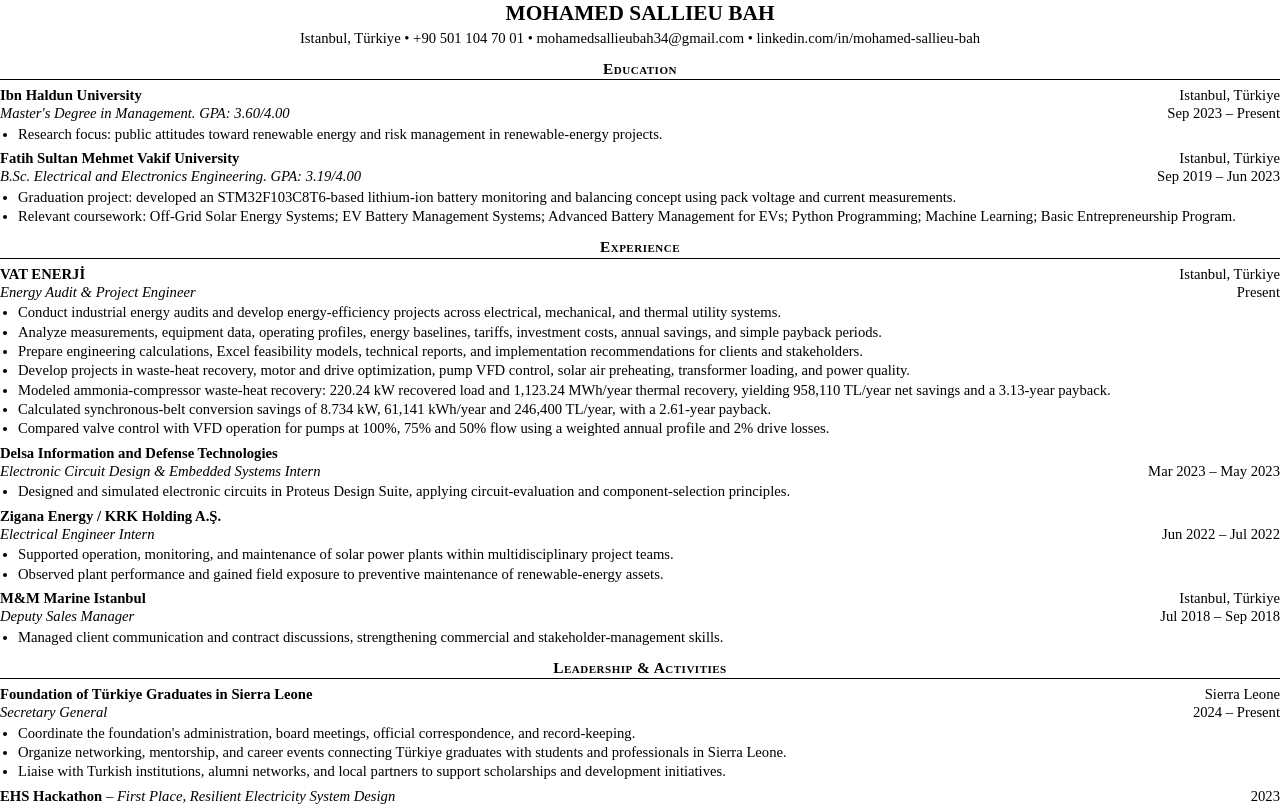
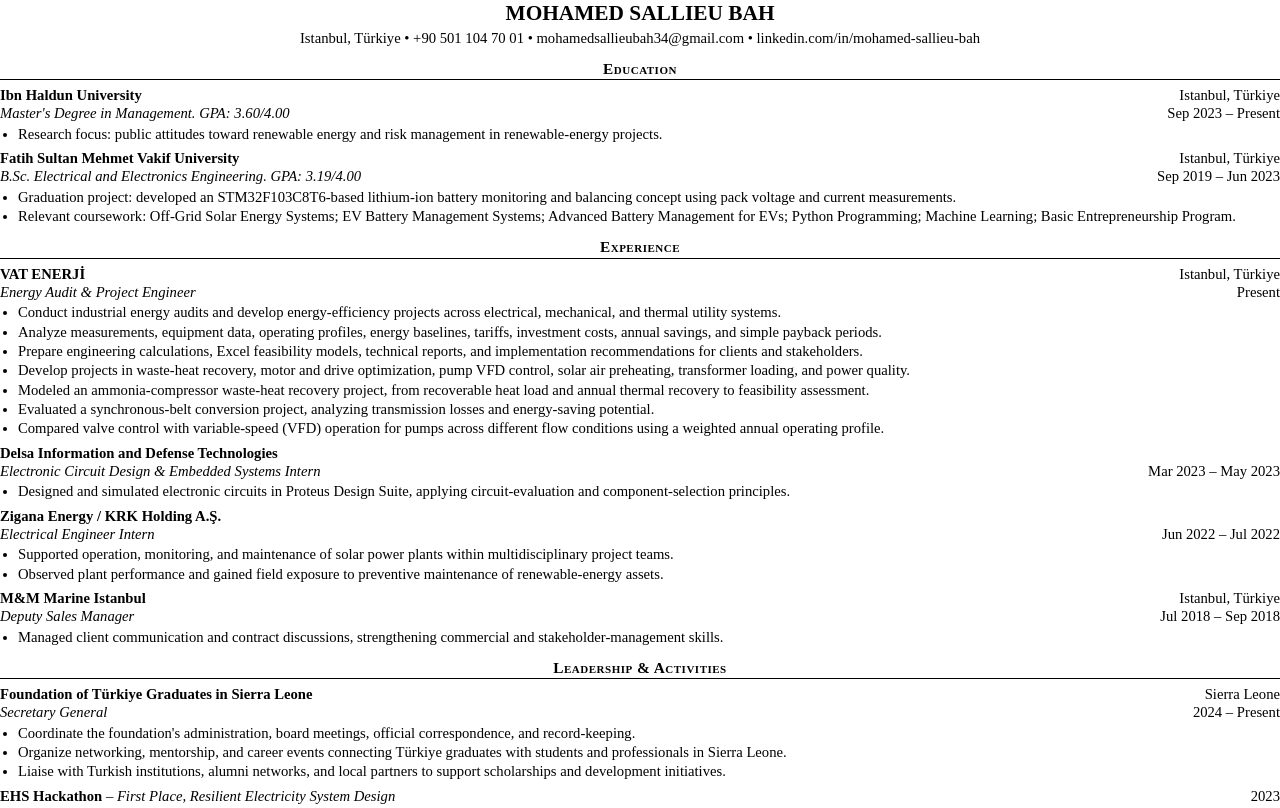
Before and after one commit to SallieuBah/BahTest, a plain HTML site: page cv/cv.html in a window 1280 px wide. Shown: the top 808 px of the page. Drawn offline with Linux system fonts and the light colour scheme.

Commit message:
CV: remove savings and cost figures from project bullets
Co-Authored-By: Claude Opus 5.5 <noreply@anthropic.com>
Claude-Session: https://claude.ai/code/session_01UEfkPga9JvqNywggu7GC7h

```diff
--- a/cv/cv.html
+++ b/cv/cv.html
@@ -29,9 +29,9 @@ p{margin:2px 0}
 <li>Analyze measurements, equipment data, operating profiles, energy baselines, tariffs, investment costs, annual savings, and simple payback periods.</li>
 <li>Prepare engineering calculations, Excel feasibility models, technical reports, and implementation recommendations for clients and stakeholders.</li>
 <li>Develop projects in waste-heat recovery, motor and drive optimization, pump VFD control, solar air preheating, transformer loading, and power quality.</li>
-<li>Modeled ammonia-compressor waste-heat recovery: 220.24 kW recovered load and 1,123.24 MWh/year thermal recovery, yielding 958,110 TL/year net savings and a 3.13-year payback.</li>
-<li>Calculated synchronous-belt conversion savings of 8.734 kW, 61,141 kWh/year and 246,400 TL/year, with a 2.61-year payback.</li>
-<li>Compared valve control with VFD operation for pumps at 100%, 75% and 50% flow using a weighted annual profile and 2% drive losses.</li>
+<li>Modeled an ammonia-compressor waste-heat recovery project, from recoverable heat load and annual thermal recovery to feasibility assessment.</li>
+<li>Evaluated a synchronous-belt conversion project, analyzing transmission losses and energy-saving potential.</li>
+<li>Compared valve control with variable-speed (VFD) operation for pumps across different flow conditions using a weighted annual operating profile.</li>
 </ul>
 <div class="row"><span class="b">Delsa Information and Defense Technologies</span><span></span></div>
 <div class="row" style="margin-top:0"><span class="i">Electronic Circuit Design &amp; Embedded Systems Intern</span><span>Mar 2023 – May 2023</span></div>
```
Also changed, not shown: 1 other file.
